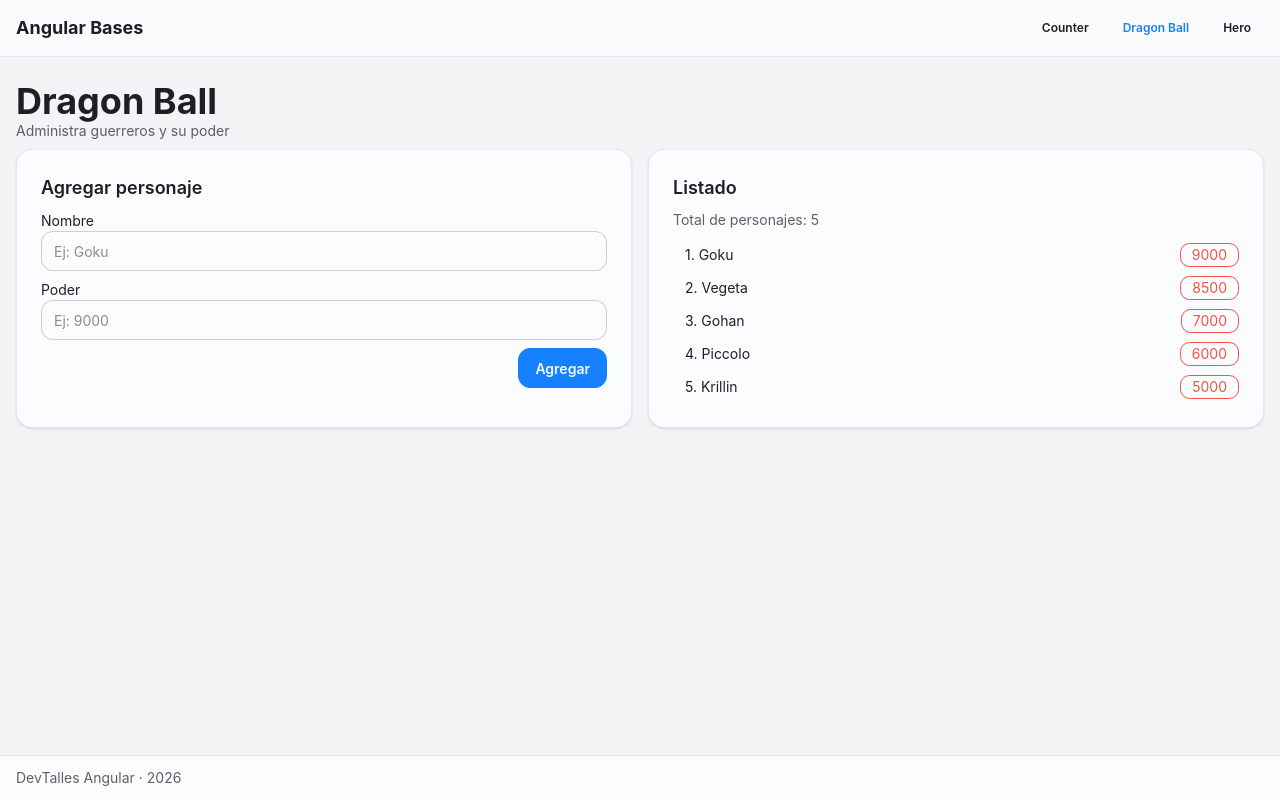
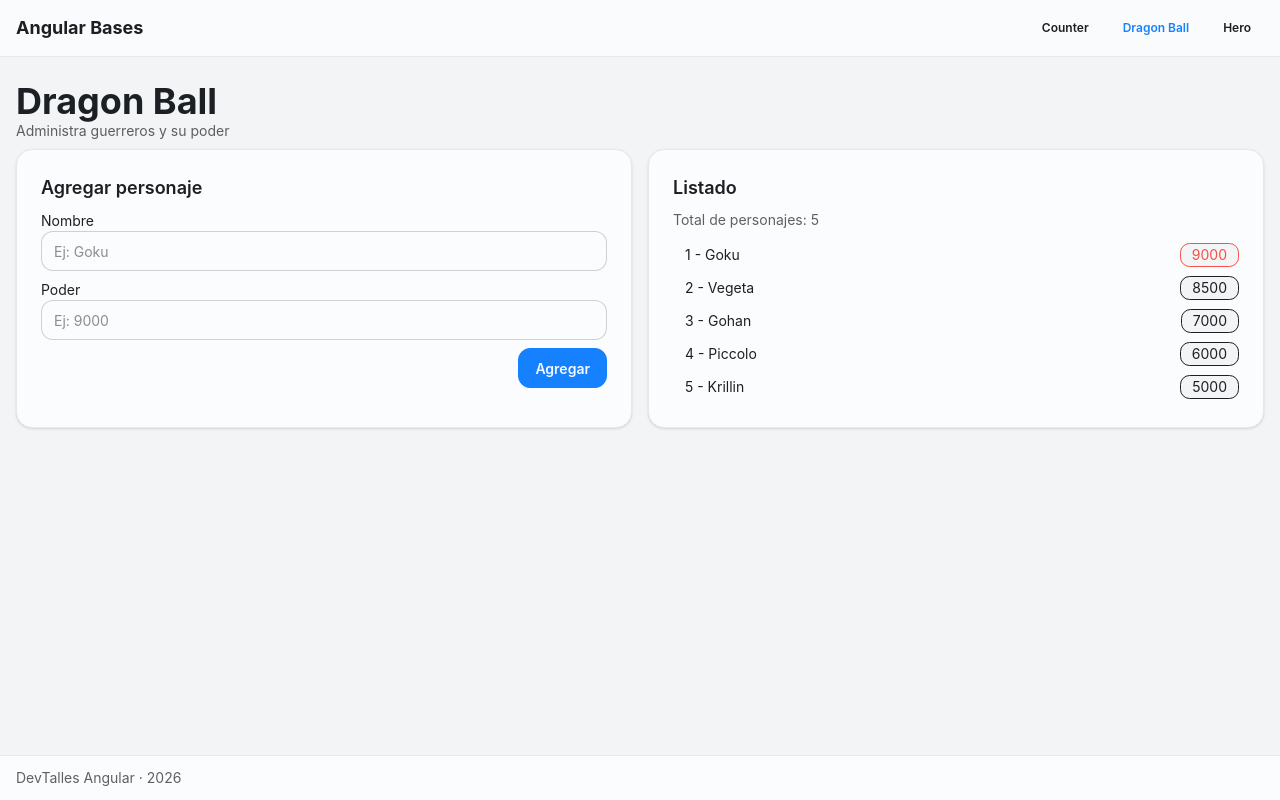
Before and after one commit to PatricioOsorio/angular-devtalles-course, an Angular app in the folder 01-bases/: page /dragonball in a window 1280 px wide. Built offline with nearby package versions, Linux system fonts and the light colour scheme.

Commit message:
(Sección 5: Expandir bases) ngClass - Clases de CSS de forma condicional

```diff
--- a/01-bases/src/app/pages/dragonball-page/dragonball-page.html
+++ b/01-bases/src/app/pages/dragonball-page/dragonball-page.html
@@ -33,8 +33,12 @@
         <ul class="menu bg-base-100 w-full p-0">
           @for (character of characters(); track character.id; let idx = $index) {
             <li class="rounded-box flex flex-row items-center justify-between">
-              <span>{{ idx + 1 }}. {{ character.name }}</span>
-              <span class="badge badge-error badge-outline">{{ character.power }}</span>
+              <span>{{ idx + 1 }} - {{ character.name }}</span>
+              <span
+                [ngClass]="{ 'badge-error': character.power >= 9000 }"
+                class="badge badge-ghost badge-outline"
+                >{{ character.power }}</span
+              >
             </li>
           }
         </ul>
--- a/01-bases/src/app/pages/dragonball-page/dragonball-page.ts
+++ b/01-bases/src/app/pages/dragonball-page/dragonball-page.ts
@@ -1,4 +1,5 @@
-import { Component, signal } from '@angular/core';
+import { NgClass } from '@angular/common';
+import { Component, computed, signal } from '@angular/core';
 
 export interface ICharacter {
   id: number;
@@ -16,7 +17,7 @@
 
 @Component({
   selector: 'app-dragonball-page',
-  imports: [],
+  imports: [NgClass],
   templateUrl: './dragonball-page.html',
 })
 export class DragonballPage {
```
